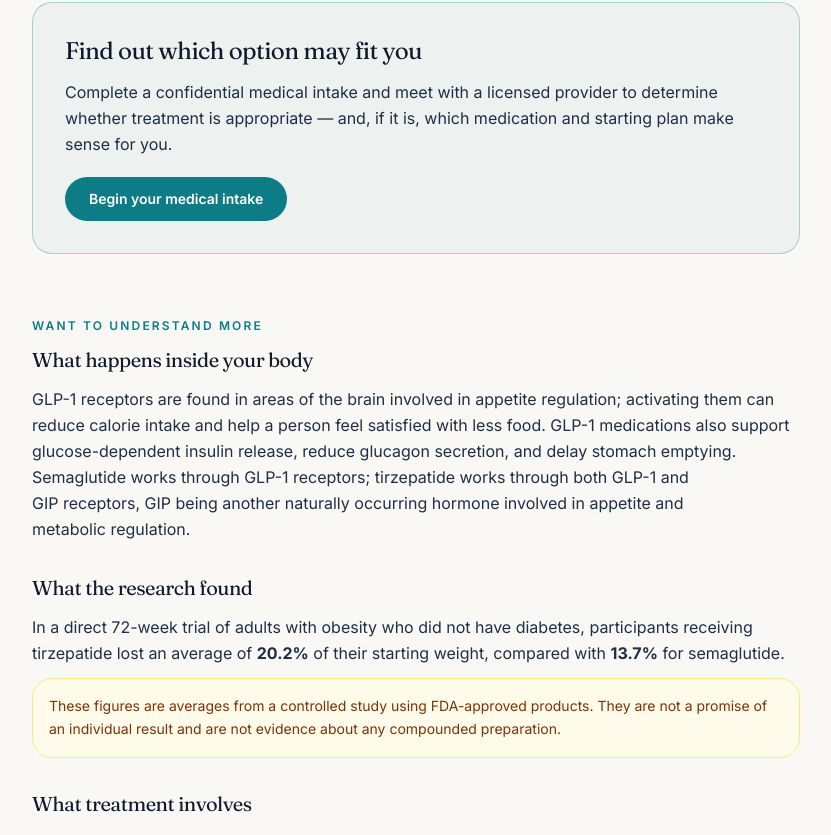
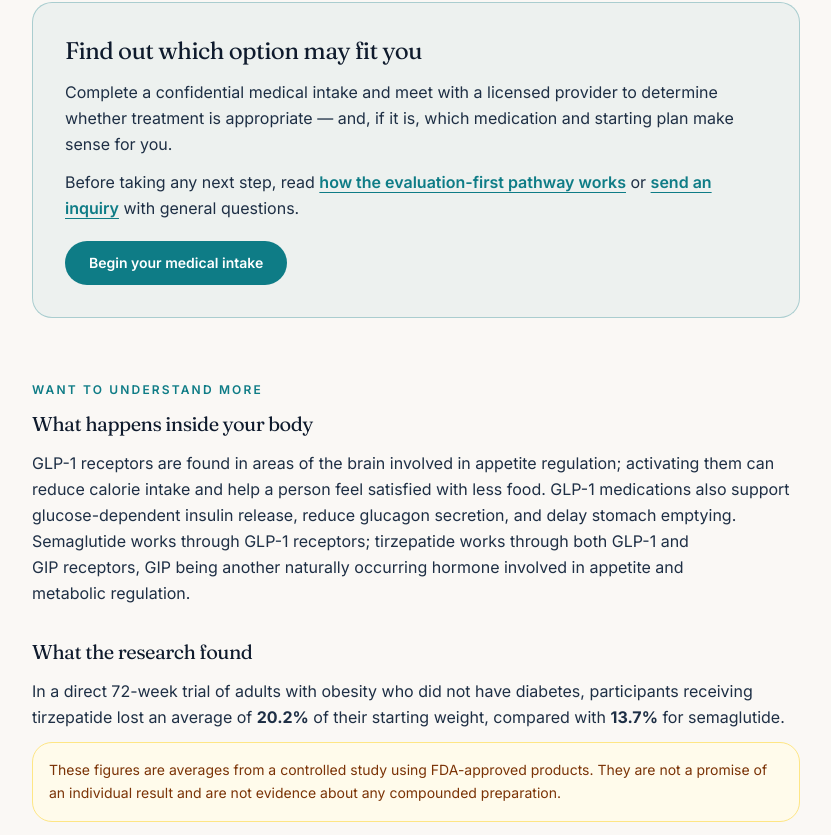
Before and after one commit to fitclinicmd/fitclinicmd-marketing, a Next.js app: page /glp-1 in a window 1280 px wide. Shown: the part 1716-2551 px from the top of the page, without its empty margins (224-1055 px from the left). Built offline with nearby package versions, Linux system fonts and the light colour scheme; no server answers.

Commit message:
Add evaluation pathway links to GLP-1 page (#204)

```diff
--- a/src/app/glp-1/page.tsx
+++ b/src/app/glp-1/page.tsx
@@ -34,6 +34,17 @@ function IntakePanel({ heading = "Find out which option may fit you" }: { headin
       <p className="mt-3 max-w-2xl leading-relaxed text-ink-soft">
         Complete a confidential medical intake and meet with a licensed provider to determine whether treatment
         is appropriate — and, if it is, which medication and starting plan make sense for you.
+      </p>
+      <p className="mt-3 max-w-2xl leading-relaxed text-ink-soft">
+        Before taking any next step, read {" "}
+        <Link href="https://www.fitclinicmd.com/how-it-works" className="font-semibold text-clinic underline underline-offset-4 hover:text-clinic-deep">
+          how the evaluation-first pathway works
+        </Link>{" "}
+        or {" "}
+        <Link href="https://www.fitclinicmd.com/contact" className="font-semibold text-clinic underline underline-offset-4 hover:text-clinic-deep">
+          send an inquiry
+        </Link>{" "}
+        with general questions.
       </p>
       <div className="mt-5">
         <CTA href={signupUrl}>Begin your medical intake</CTA>
```
